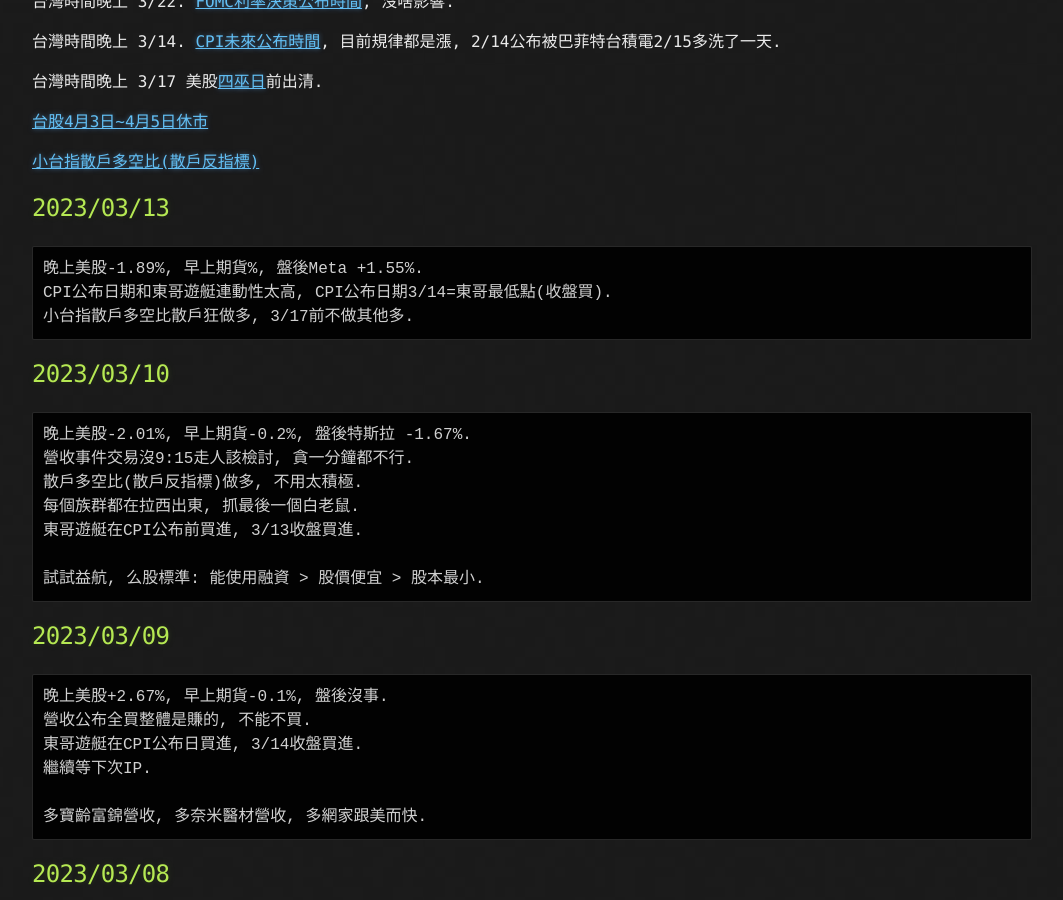
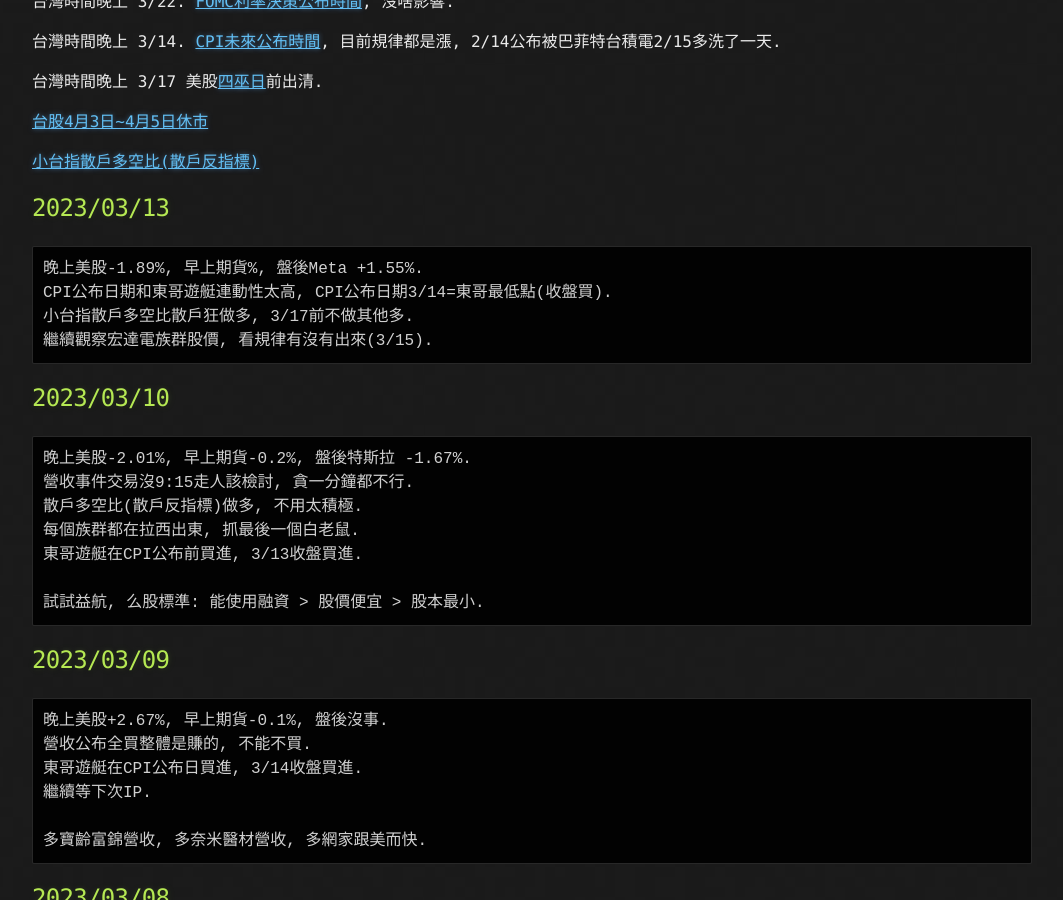
Before and after one commit to lepg5487/Stock_God, a Jekyll site: the page built from index.md, in a window 1280 px wide and 900 px high, scrolled down 468 px. Shown: the whole window, without its empty margins (108-1171 px from the left). Built offline with Jekyll 4.4.1, drawn with Linux system fonts in a browser that asks for light colours; our own code applies the rules of GitHub Pages for plain Markdown files.

Commit message:
Update index.md

````diff
--- a/index.md
+++ b/index.md
@@ -27,6 +27,7 @@ layout: testlayouts
 晚上美股-1.89%, 早上期貨%, 盤後Meta +1.55%.
 CPI公布日期和東哥遊艇連動性太高, CPI公布日期3/14=東哥最低點(收盤買).
 小台指散戶多空比散戶狂做多, 3/17前不做其他多.
+繼續觀察宏達電族群股價, 看規律有沒有出來(3/15).
 ```
 
 ## 2023/03/10
````
